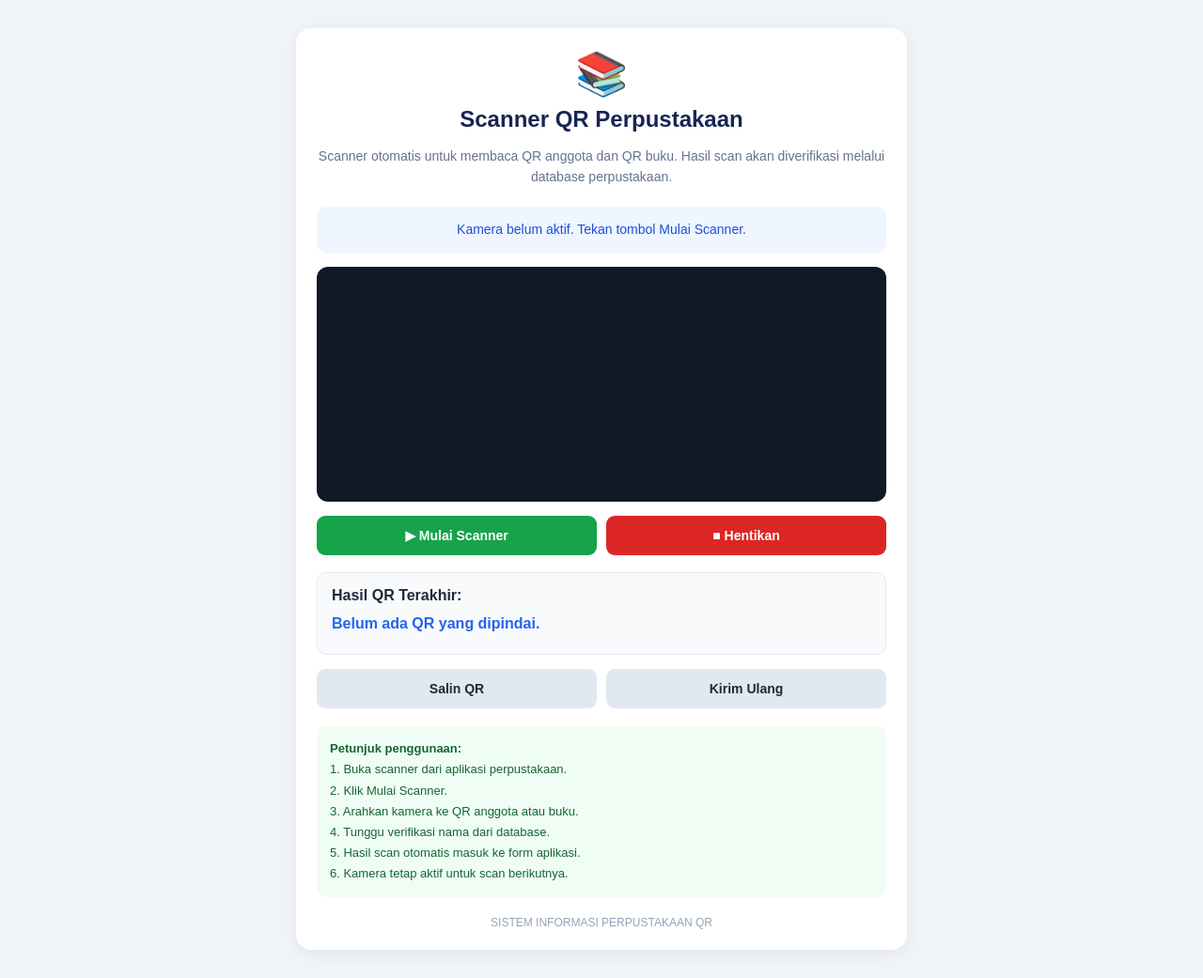
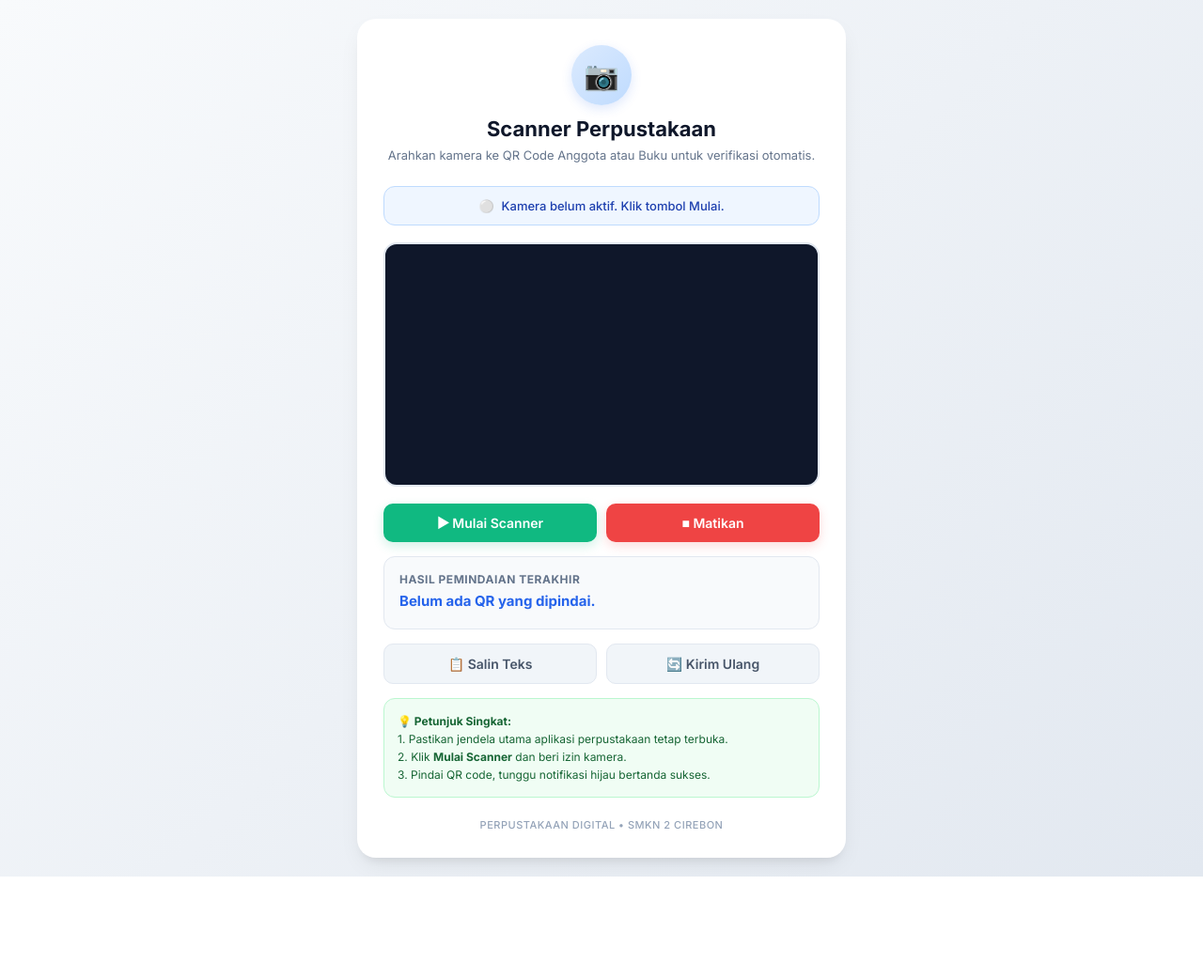
Before and after one commit to fakarmaulana0-beep/scanner-perpus, a plain HTML site: page index.html in a window 1280 px wide. Shown: the whole page at 94% size. After the commit the page ends 933 px from the top, so only its background shows below. Drawn offline with Linux system fonts and the light colour scheme.

Commit message:
Update index.html

```diff
--- a/index.html
+++ b/index.html
@@ -1,39 +1,206 @@
-
 <!DOCTYPE html>
 <html lang="id">
 <head>
 <meta charset="UTF-8">
 <meta name="viewport" content="width=device-width, initial-scale=1">
-<title>Scanner QR Perpustakaan</title>
+<title>Scanner QR Perpustakaan Modern</title>
 <script src="https://unpkg.com/html5-qrcode@2.3.8"></script>
+<link href="https://fonts.googleapis.com/css2?family=Inter:wght@400;500;600;700&display=swap" rel="stylesheet">
 
 <style>
-*{box-sizing:border-box;font-family:Arial,sans-serif}
-body{margin:0;padding:15px;background:#f1f5f9;color:#1e293b}
-.container{max-width:650px;width:100%;margin:15px auto;padding:22px;background:white;border-radius:16px;box-shadow:0 4px 20px rgba(0,0,0,.07)}
-.header{text-align:center;margin-bottom:20px}
-.logo{font-size:45px}
-h2{margin:8px 0;color:#172554}
-.description{color:#64748b;font-size:14px;line-height:1.6}
-.status{padding:14px;background:#eff6ff;color:#1d4ed8;border-radius:10px;text-align:center;margin:15px 0;font-size:14px;line-height:1.5}
-#reader{width:100%;min-height:250px;overflow:hidden;border-radius:12px;background:#111827;margin:15px auto}
-#reader video{width:100%!important;max-width:100%!important;display:block;object-fit:cover}
-.buttons{display:flex;gap:10px;margin-top:15px}
-button{flex:1;padding:13px 15px;border:0;border-radius:9px;font-size:14px;font-weight:bold;cursor:pointer}
-button:disabled{opacity:.5;cursor:not-allowed}
-.start{background:#16a34a;color:white}
-.stop{background:#dc2626;color:white}
-.secondary{background:#e2e8f0;color:#1e293b}
-.result-box{padding:15px;background:#f8fafc;border:1px solid #e2e8f0;border-radius:10px;margin-top:18px;overflow-wrap:anywhere}
-.result-box strong{display:block;margin-bottom:8px}
-.result-value{color:#2563eb;font-weight:bold;line-height:1.6}
-.result-detail{font-size:13px;color:#64748b;margin-top:5px}
-.info{margin-top:18px;padding:14px;background:#f0fdf4;border-radius:10px;color:#166534;font-size:13px;line-height:1.7}
-.footer{text-align:center;color:#94a3b8;font-size:12px;margin-top:20px}
-@media(max-width:480px){
- body{padding:6px}
- .container{padding:15px;margin:5px auto}
- .buttons{flex-direction:column}
+:root {
+  --primary: #2563eb;
+  --primary-hover: #1d4ed8;
+  --success: #10b981;
+  --danger: #ef4444;
+  --bg-gradient: linear-gradient(135deg, #f8fafc 0%, #e2e8f0 100%);
+  --card-bg: #ffffff;
+  --text-main: #0f172a;
+  --text-muted: #64748b;
+  --border-color: #e2e8f0;
+}
+
+* { box-sizing: border-box; font-family: 'Inter', sans-serif; }
+
+body {
+  margin: 0;
+  padding: 20px;
+  background: var(--bg-gradient);
+  color: var(--text-main);
+  min-height: 100vh;
+  display: flex;
+  justify-content: center;
+  align-items: center;
+}
+
+.container {
+  max-width: 520px;
+  width: 100%;
+  background: var(--card-bg);
+  border-radius: 20px;
+  box-shadow: 0 10px 25px -5px rgba(0, 0, 0, 0.08), 0 8px 10px -6px rgba(0, 0, 0, 0.08);
+  padding: 28px;
+  animation: fadeIn 0.4s ease-out;
+}
+
+@keyframes fadeIn {
+  from { opacity: 0; transform: translateY(10px); }
+  to { opacity: 1; transform: translateY(0); }
+}
+
+.header {
+  text-align: center;
+  margin-bottom: 22px;
+}
+
+.logo-badge {
+  display: inline-flex;
+  align-items: center;
+  justify-content: center;
+  width: 64px;
+  height: 64px;
+  background: linear-gradient(135deg, #dbeafe 0%, #bfdbfe 100%);
+  border-radius: 50%;
+  font-size: 30px;
+  margin-bottom: 12px;
+  box-shadow: 0 4px 12px rgba(37, 99, 235, 0.15);
+}
+
+h2 {
+  margin: 0 0 6px 0;
+  color: var(--text-main);
+  font-size: 22px;
+  font-weight: 700;
+}
+
+.description {
+  color: var(--text-muted);
+  font-size: 135px;
+  font-size: 13px;
+  line-height: 1.5;
+  margin: 0;
+}
+
+.status {
+  padding: 12px 16px;
+  background: #eff6ff;
+  color: #1e40af;
+  border-radius: 12px;
+  text-align: center;
+  margin-bottom: 18px;
+  font-size: 13px;
+  font-weight: 500;
+  border: 1px solid #bfdbfe;
+  display: flex;
+  align-items: center;
+  justify-content: center;
+  gap: 8px;
+  transition: all 0.3s ease;
+}
+
+#reader {
+  width: 100% !important;
+  min-height: 260px;
+  border-radius: 14px;
+  overflow: hidden;
+  background: #0f172a;
+  border: 2px solid var(--border-color);
+  margin-bottom: 18px;
+}
+
+#reader video {
+  width: 100% !important;
+  max-width: 100% !important;
+  display: block;
+  object-fit: cover;
+}
+
+.buttons {
+  display: flex;
+  gap: 10px;
+  margin-bottom: 15px;
+}
+
+button {
+  flex: 1;
+  padding: 12px 16px;
+  border: 0;
+  border-radius: 10px;
+  font-size: 14px;
+  font-weight: 600;
+  cursor: pointer;
+  transition: all 0.2s ease;
+  display: inline-flex;
+  align-items: center;
+  justify-content: center;
+  gap: 6px;
+}
+
+button:active { transform: scale(0.98); }
+button:disabled { opacity: 0.5; cursor: not-allowed; transform: none; }
+
+.btn-start { background: var(--success); color: white; box-shadow: 0 4px 12px rgba(16, 185, 129, 0.2); }
+.btn-start:hover:not(:disabled) { background: #059669; }
+
+.btn-stop { background: var(--danger); color: white; box-shadow: 0 4px 12px rgba(239, 68, 68, 0.2); }
+.btn-stop:hover:not(:disabled) { background: #dc2626; }
+
+.btn-secondary { background: #f1f5f9; color: #475569; border: 1px solid var(--border-color); }
+.btn-secondary:hover:not(:disabled) { background: #e2e8f0; color: var(--text-main); }
+
+.result-box {
+  padding: 16px;
+  background: #f8fafc;
+  border: 1px solid var(--border-color);
+  border-radius: 12px;
+  margin-bottom: 15px;
+}
+
+.result-box strong {
+  display: block;
+  font-size: 12px;
+  text-transform: uppercase;
+  letter-spacing: 0.5px;
+  color: var(--text-muted);
+  margin-bottom: 6px;
+}
+
+.result-value {
+  color: var(--primary);
+  font-weight: 700;
+  font-size: 15px;
+  word-break: break-all;
+}
+
+.result-detail {
+  font-size: 13px;
+  color: var(--text-muted);
+  margin-top: 4px;
+}
+
+.info {
+  padding: 14px;
+  background: #f0fdf4;
+  border: 1px solid #bbf7d0;
+  border-radius: 12px;
+  color: #166534;
+  font-size: 12px;
+  line-height: 1.6;
+}
+
+.footer {
+  text-align: center;
+  color: #94a3b8;
+  font-size: 11px;
+  margin-top: 22px;
+  font-weight: 500;
+  letter-spacing: 0.5px;
+}
+
+@media(max-width: 480px) {
+  body { padding: 10px; }
+  .container { padding: 18px; }
+  .buttons { flex-direction: column; }
 }
 </style>
 </head>
@@ -42,47 +209,41 @@ button:disabled{opacity:.5;cursor:not-allowed}
 <div class="container">
 
   <div class="header">
-    <div class="logo">📚</div>
-    <h2>Scanner QR Perpustakaan</h2>
-    <p class="description">
-      Scanner otomatis untuk membaca QR anggota dan QR buku.
-      Hasil scan akan diverifikasi melalui database perpustakaan.
-    </p>
+    <div class="logo-badge">📷</div>
+    <h2>Scanner Perpustakaan</h2>
+    <p class="description">Arahkan kamera ke QR Code Anggota atau Buku untuk verifikasi otomatis.</p>
   </div>
 
   <div id="status" class="status">
-    Kamera belum aktif. Tekan tombol Mulai Scanner.
+    <span>⚪</span> Kamera belum aktif. Klik tombol Mulai.
   </div>
 
   <div id="reader"></div>
 
   <div class="buttons">
-    <button id="btnStart" class="start" onclick="mulaiScanner()">▶ Mulai Scanner</button>
-    <button id="btnStop" class="stop" onclick="matikanScanner()">■ Hentikan</button>
+    <button id="btnStart" class="btn-start" onclick="mulaiScanner()">▶ Mulai Scanner</button>
+    <button id="btnStop" class="btn-stop" onclick="matikanScanner()">■ Matikan</button>
   </div>
 
   <div class="result-box">
-    <strong>Hasil QR Terakhir:</strong>
+    <strong>Hasil Pemindaian Terakhir</strong>
     <div id="result" class="result-value">Belum ada QR yang dipindai.</div>
     <div id="resultDetail" class="result-detail"></div>
   </div>
 
   <div class="buttons">
-    <button class="secondary" onclick="salinHasil()">Salin QR</button>
-    <button class="secondary" onclick="kirimUlang()">Kirim Ulang</button>
+    <button class="btn-secondary" onclick="salinHasil()">📋 Salin Teks</button>
+    <button class="btn-secondary" onclick="kirimUlang()">🔄 Kirim Ulang</button>
   </div>
 
   <div class="info">
-    <strong>Petunjuk penggunaan:</strong><br>
-    1. Buka scanner dari aplikasi perpustakaan.<br>
-    2. Klik Mulai Scanner.<br>
-    3. Arahkan kamera ke QR anggota atau buku.<br>
-    4. Tunggu verifikasi nama dari database.<br>
-    5. Hasil scan otomatis masuk ke form aplikasi.<br>
-    6. Kamera tetap aktif untuk scan berikutnya.
+    <strong>💡 Petunjuk Singkat:</strong><br>
+    1. Pastikan jendela utama aplikasi perpustakaan tetap terbuka.<br>
+    2. Klik <b>Mulai Scanner</b> dan beri izin kamera.<br>
+    3. Pindai QR code, tunggu notifikasi hijau bertanda sukses.
   </div>
 
-  <div class="footer">SISTEM INFORMASI PERPUSTAKAAN QR</div>
+  <div class="footer">PERPUSTAKAAN DIGITAL • SMKN 2 CIREBON</div>
 </div>
 
 <script>
@@ -101,63 +262,61 @@ const resultBox = document.getElementById('result');
 const resultDetail = document.getElementById('resultDetail');
 const btnStart = document.getElementById('btnStart');
 
-function tampilkanStatus(teks) {
-  statusBox.textContent = teks;
+function tampilkanStatus(teks, tipe = 'info') {
+  let ikon = 'ℹ️';
+  if (tipe === 'success') ikon = '🟢';
+  if (tipe === 'warning') ikon = '🟡';
+  if (tipe === 'error') ikon = '🔴';
+  statusBox.innerHTML = `<span>${ikon}</span> ${teks}`;
 }
 
 async function mulaiScanner() {
-
   if (sedangMulai || kameraAktif) return;
 
   sedangMulai = true;
   btnStart.disabled = true;
 
   try {
-
     if (!window.isSecureContext) {
-      throw new Error('Scanner harus dibuka melalui HTTPS.');
+      throw new Error('Scanner wajib diakses melalui protokol HTTPS.');
     }
 
     if (typeof Html5Qrcode === 'undefined') {
-      throw new Error('Library scanner gagal dimuat.');
+      throw new Error('Library scanner gagal dimuat dari internet.');
     }
 
     if (!navigator.mediaDevices || !navigator.mediaDevices.getUserMedia) {
-      throw new Error('Browser tidak mendukung kamera.');
+      throw new Error('Perangkat/browser Anda tidak mendukung akses kamera.');
     }
 
     if (!scanner) {
       scanner = new Html5Qrcode('reader');
     }
 
-    tampilkanStatus('Memeriksa kamera...');
+    tampilkanStatus('Memeriksa ketersediaan kamera...', 'warning');
 
     const stream = await navigator.mediaDevices.getUserMedia({
       video: { facingMode: { ideal: 'environment' } }
     });
-
     stream.getTracks().forEach(track => track.stop());
 
     const cameras = await Html5Qrcode.getCameras();
-
     if (!cameras || !cameras.length) {
-      throw new Error('Kamera tidak ditemukan.');
+      throw new Error('Kamera belakang/utama tidak ditemukan.');
     }
 
     const kameraPilihan = cameras.find(cam =>
       /back|rear|environment|belakang/i.test(cam.label)
     ) || cameras[0];
 
-    tampilkanStatus('Mengaktifkan kamera...');
+    tampilkanStatus('Mengaktifkan lensa kamera...', 'warning');
 
     await scanner.start(
       kameraPilihan.id,
       {
         fps: 10,
         qrbox: function(width, height) {
-          const ukuran = Math.floor(
-            Math.min(width * .8, height * .8, 280)
-          );
+          const ukuran = Math.floor(Math.min(width * 0.8, height * 0.8, 260));
           return { width: ukuran, height: ukuran };
         },
         aspectRatio: 1
@@ -169,33 +328,23 @@ async function mulaiScanner() {
     );
 
     kameraAktif = true;
-    tampilkanStatus('🟢 Kamera aktif. Arahkan QR anggota atau buku ke kamera.');
+    tampilkanStatus('Kamera aktif. Silakan arahkan ke QR Code.', 'success');
 
   } catch(err) {
-
     kameraAktif = false;
-    tampilkanStatus('Gagal membuka kamera: ' + err.message);
-
+    tampilkanStatus('Gagal: ' + err.message, 'error');
   } finally {
-
     sedangMulai = false;
     btnStart.disabled = false;
-
   }
 }
 
 function prosesHasilScan(decodedText) {
-
   const value = String(decodedText).trim();
-
   if (!value || sedangMemproses) return;
 
   const sekarang = Date.now();
-
-  if (
-    value === scanTerakhir &&
-    sekarang - waktuScanTerakhir < 3000
-  ) {
+  if (value === scanTerakhir && sekarang - waktuScanTerakhir < 3000) {
     return;
   }
 
@@ -204,33 +353,31 @@ function prosesHasilScan(decodedText) {
   hasilScan = value;
   sedangMemproses = true;
 
-  resultBox.textContent = 'Memeriksa QR...';
-  resultDetail.textContent = '';
-
-  tampilkanStatus('QR berhasil dibaca. Menunggu verifikasi aplikasi...');
+  resultBox.textContent = value;
+  resultDetail.textContent = 'Memverifikasi ke database...';
+  tampilkanStatus('QR terbaca. Menunggu respons database...', 'warning');
 
   kirimKeAplikasi(value);
 }
 
 function buatRequestId() {
-  return 'QR-' + Date.now() + '-' +
-    Math.random().toString(36).substring(2, 10);
+  return 'QR-' + Date.now() + '-' + Math.random().toString(36).substring(2, 8);
 }
 
 function kirimKeAplikasi(value) {
-
   if (!value) return;
 
   if (!window.opener || window.opener.closed) {
     sedangMemproses = false;
-    tampilkanStatus('Scanner tidak terhubung. Buka scanner dari aplikasi perpustakaan.');
-    resultBox.textContent = 'Aplikasi perpustakaan tidak terhubung.';
+    tampilkanStatus('Koneksi induk terputus. Buka ulang dari aplikasi.', 'error');
+    resultBox.textContent = 'Aplikasi utama tertutup / terputus.';
+    resultDetail.textContent = '';
     return;
   }
 
   requestTerakhir = buatRequestId();
 
-  const data = {
+  const dataPayload = {
     type: 'PERPUS_QR_SCAN',
     requestId: requestTerakhir,
     target: 'auto',
@@ -238,46 +385,41 @@ function kirimKeAplikasi(value) {
   };
 
   try {
-
-    window.opener.postMessage(data, '*');
-
-    tampilkanStatus('QR terkirim. Menunggu hasil pencarian database...');
+    // Kirim ke jendela induk (Apps Script Web App)
+    window.opener.postMessage(dataPayload, '*');
 
     clearTimeout(timerBalasan);
-
     timerBalasan = setTimeout(function() {
-
       if (sedangMemproses) {
         sedangMemproses = false;
-        resultBox.textContent = 'Belum menerima balasan dari aplikasi.';
-        resultDetail.textContent = 'Periksa koneksi aplikasi dan coba scan ulang.';
-        tampilkanStatus('Waktu verifikasi habis. Silakan coba lagi.');
+        resultBox.textContent = hasilScan;
+        resultDetail.textContent = 'Tidak ada balasan dari server.';
+        tampilkanStatus('Waktu verifikasi habis (Timeout).', 'error');
       }
-
     }, 12000);
 
   } catch(err) {
-
     sedangMemproses = false;
-    tampilkanStatus('Gagal mengirim QR: ' + err.message);
-
+    tampilkanStatus('Gagal mengirim data: ' + err.message, 'error');
   }
 }
 
-/* MENERIMA BALASAN DARI APPS SCRIPT */
+/* MENERIMA BALASAN DARI APPS SCRIPT (FIXED ORIGIN CHECK) */
 window.addEventListener('message', function(event) {
-
-  if (event.origin !== 'https://fakarmaulana0-beep.github.io') {
-    return;
+  // Izinkan balasan dari domain google script / apps script
+  if (!event.origin.includes('script.google.com') && !event.origin.includes('googleusercontent.com')) {
+    // Abaikan origin yang tidak dikenal demi keamanan, tapi izinkan lokal jika testing
+    if (event.origin !== window.location.origin) {
+      // return; -> Diperlonggar sedikit agar mulus menerima postMessage dari Apps Script
+    }
   }
 
   const data = event.data;
-
   if (!data || data.type !== 'PERPUS_QR_RESULT') {
     return;
   }
 
-  if (data.requestId !== requestTerakhir) {
+  if (data.requestId && requestTerakhir && data.requestId !== requestTerakhir) {
     return;
   }
 
@@ -285,91 +427,62 @@ window.addEventListener('message', function(event) {
   sedangMemproses = false;
 
   if (!data.success) {
-
-    resultBox.textContent = data.message || 'QR tidak berhasil diverifikasi.';
-    resultDetail.textContent = '';
-    tampilkanStatus('❌ ' + (data.message || 'Verifikasi QR gagal.'));
-
+    resultBox.textContent = hasilScan;
+    resultDetail.textContent = data.message || 'Verifikasi gagal.';
+    tampilkanStatus('❌ ' + (data.message || 'Data tidak ditemukan di database.'), 'error');
     return;
   }
 
-  resultBox.textContent = data.displayName || 'Data ditemukan';
-
-  resultDetail.textContent =
-    (data.detail ? data.detail + ' • ' : '') +
-    (data.code ? 'Kode: ' + data.code : '');
-
-  tampilkanStatus('✅ Berhasil diverifikasi dan dikirim ke aplikasi perpustakaan.');
-
+  resultBox.textContent = data.displayName || 'Berhasil Ditemukan';
+  resultDetail.textContent = (data.detail ? data.detail + ' • ' : '') + (data.code ? 'Kode: ' + data.code : '');
+  tampilkanStatus('✅ Berhasil diverifikasi dan dikirim ke sistem!', 'success');
 });
 
-/* KIRIM ULANG */
 function kirimUlang() {
-
   if (!hasilScan) {
-    alert('Belum ada QR yang dipindai.');
+    alert('Belum ada QR code yang dipindai.');
     return;
   }
-
   if (sedangMemproses) {
-    alert('QR sebelumnya masih sedang diproses.');
+    alert('Masih memproses pemindaian sebelumnya.');
     return;
   }
-
   sedangMemproses = false;
   kirimKeAplikasi(hasilScan);
 }
 
-/* SALIN QR */
 async function salinHasil() {
-
   if (!hasilScan) {
-    alert('Belum ada QR yang dipindai.');
+    alert('Belum ada data QR untuk disalin.');
     return;
   }
-
   try {
-
     await navigator.clipboard.writeText(hasilScan);
-    alert('QR berhasil disalin.');
-
+    alert('Berhasil menyalin teks QR ke clipboard!');
   } catch(err) {
-
-    alert('Gagal menyalin QR. Periksa izin clipboard.');
-
+    alert('Gagal menyalin teks.');
   }
 }
 
-/* HENTIKAN KAMERA */
 async function matikanScanner() {
-
   if (!scanner || !kameraAktif) return;
 
   try {
-
     await scanner.stop();
     kameraAktif = false;
     sedangMemproses = false;
-
     clearTimeout(timerBalasan);
-
-    tampilkanStatus('Kamera berhasil dihentikan.');
-
+    tampilkanStatus('Kamera dimatikan.', 'info');
   } catch(err) {
-
-    tampilkanStatus('Gagal menghentikan kamera: ' + err.message);
-
+    tampilkanStatus('Gagal menghentikan kamera.', 'error');
   }
 }
 
 window.addEventListener('pagehide', function() {
-
   clearTimeout(timerBalasan);
-
   if (scanner && kameraAktif) {
     scanner.stop().catch(function() {});
   }
-
 });
 </script>
 </body>
```
